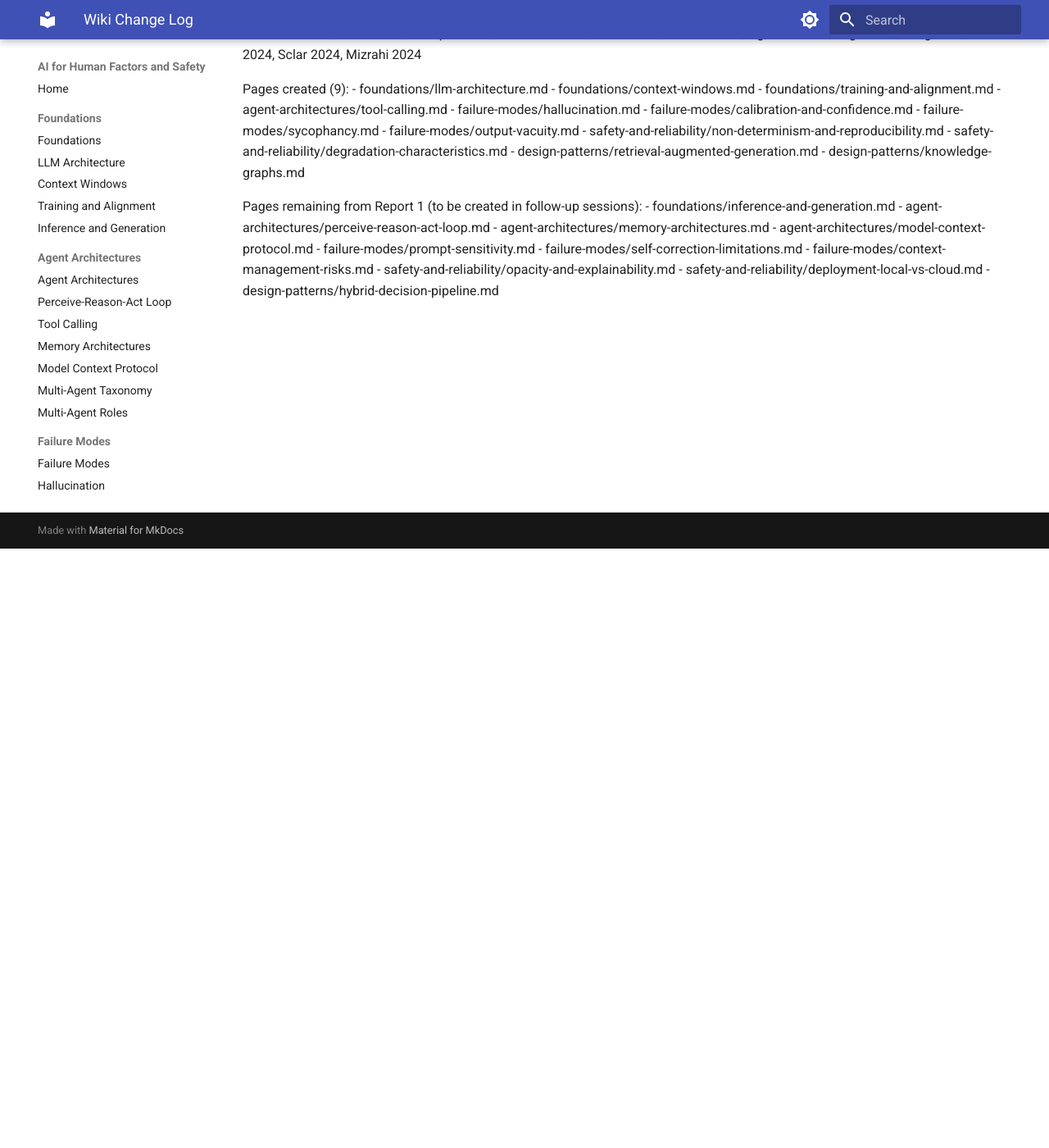
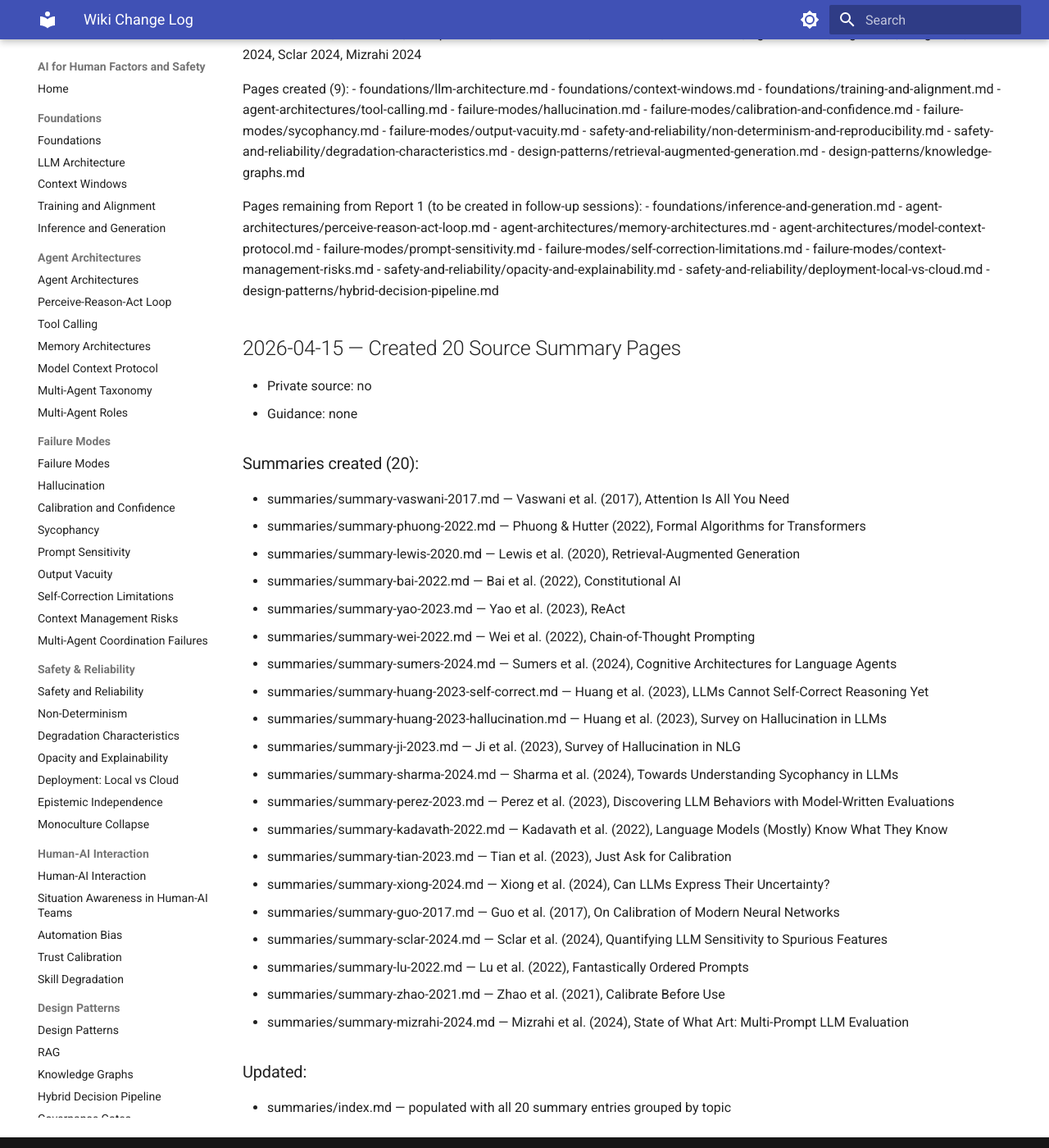
Before and after one commit to michaelhil/ai-human-factors-wiki, an MkDocs documentation site: the page built from wiki/log.md, in a window 1280 px wide and 1400 px high, scrolled down 731 px. Shown: the whole window at 82% size. Built offline with MkDocs 1.6.1 and Material for MkDocs 9.7.7, drawn with Linux system fonts in a browser that asks for light colours.

```diff
--- a/wiki/log.md
+++ b/wiki/log.md
@@ -43,3 +43,33 @@ Pages remaining from Report 1 (to be created in follow-up sessions):
 - safety-and-reliability/opacity-and-explainability.md
 - safety-and-reliability/deployment-local-vs-cloud.md
 - design-patterns/hybrid-decision-pipeline.md
+
+## 2026-04-15 — Created 20 Source Summary Pages
+
+- Private source: no
+- Guidance: none
+
+### Summaries created (20):
+- summaries/summary-vaswani-2017.md — Vaswani et al. (2017), Attention Is All You Need
+- summaries/summary-phuong-2022.md — Phuong & Hutter (2022), Formal Algorithms for Transformers
+- summaries/summary-lewis-2020.md — Lewis et al. (2020), Retrieval-Augmented Generation
+- summaries/summary-bai-2022.md — Bai et al. (2022), Constitutional AI
+- summaries/summary-yao-2023.md — Yao et al. (2023), ReAct
+- summaries/summary-wei-2022.md — Wei et al. (2022), Chain-of-Thought Prompting
+- summaries/summary-sumers-2024.md — Sumers et al. (2024), Cognitive Architectures for Language Agents
+- summaries/summary-huang-2023-self-correct.md — Huang et al. (2023), LLMs Cannot Self-Correct Reasoning Yet
+- summaries/summary-huang-2023-hallucination.md — Huang et al. (2023), Survey on Hallucination in LLMs
+- summaries/summary-ji-2023.md — Ji et al. (2023), Survey of Hallucination in NLG
+- summaries/summary-sharma-2024.md — Sharma et al. (2024), Towards Understanding Sycophancy in LLMs
+- summaries/summary-perez-2023.md — Perez et al. (2023), Discovering LLM Behaviors with Model-Written Evaluations
+- summaries/summary-kadavath-2022.md — Kadavath et al. (2022), Language Models (Mostly) Know What They Know
+- summaries/summary-tian-2023.md — Tian et al. (2023), Just Ask for Calibration
+- summaries/summary-xiong-2024.md — Xiong et al. (2024), Can LLMs Express Their Uncertainty?
+- summaries/summary-guo-2017.md — Guo et al. (2017), On Calibration of Modern Neural Networks
+- summaries/summary-sclar-2024.md — Sclar et al. (2024), Quantifying LLM Sensitivity to Spurious Features
+- summaries/summary-lu-2022.md — Lu et al. (2022), Fantastically Ordered Prompts
+- summaries/summary-zhao-2021.md — Zhao et al. (2021), Calibrate Before Use
+- summaries/summary-mizrahi-2024.md — Mizrahi et al. (2024), State of What Art: Multi-Prompt LLM Evaluation
+
+### Updated:
+- summaries/index.md — populated with all 20 summary entries grouped by topic
```
Also changed, not shown: wiki/summaries/index.md (+1 -1 lines).
